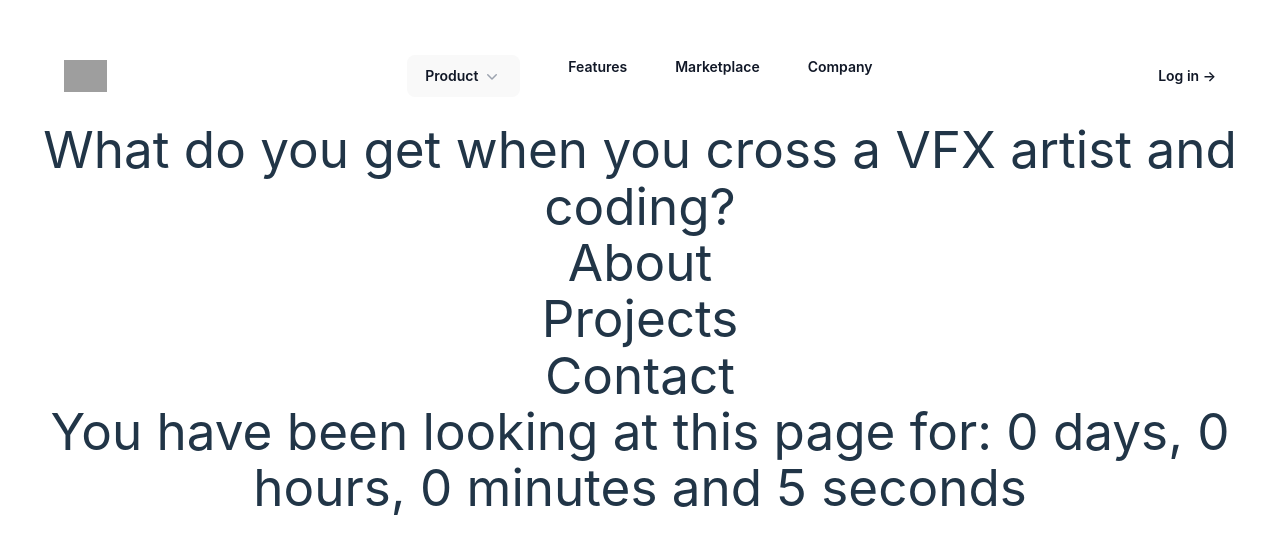
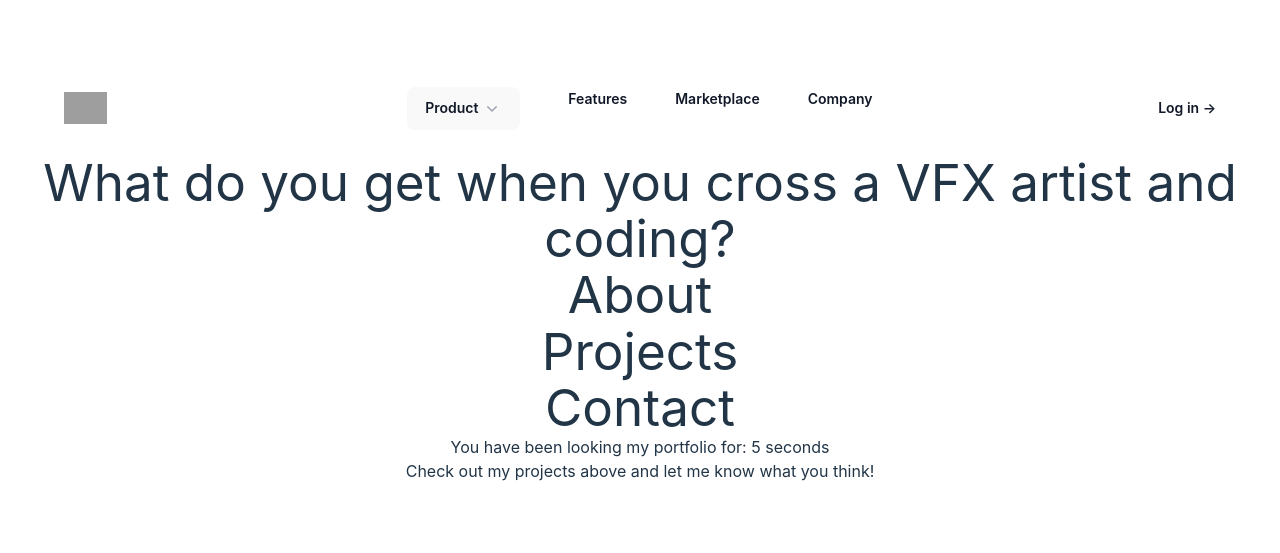
Before and after one commit to aaronfnp/anp_website_2025, a React (Vite) app: page / in a window 1280 px wide. Shown: the part 127-680 px from the top of the page. Built offline with nearby package versions, Linux system fonts and the light colour scheme; grey boxes are pictures that could not be loaded.

Commit message:
created fully functioning timer

```diff
--- a/src/components/timer.jsx
+++ b/src/components/timer.jsx
@@ -2,6 +2,14 @@ import React, { useState, useEffect } from "react";
 
 export default function Timer() {
   const [time, setTime] = useState(0);
+
+  const bodyText = {
+    days: "I think this was just left on in the background...",
+    hours: "At this point I hope you've already hired me",
+    minutes:
+      "Thanks for giving my portfolio a thorough lookthrough! Please consider contacting me about working together!",
+    seconds: "Check out my projects above and let me know what you think!",
+  };
 
   useEffect(() => {
     const interval = setInterval(() => {
@@ -17,9 +25,22 @@ export default function Timer() {
   const seconds = time % 60;
 
   return (
-    <h1>
-      You have been looking at this page for: {days} days, {hours} hours,{" "}
-      {minutes} minutes and {seconds} seconds
-    </h1>
+    <div>
+      <h3>
+        You have been looking my portfolio for:{" "}
+        {days >= 1 ? `${days} days,` : ""} {hours >= 1 ? `${hours} hours,` : ""}{" "}
+        {minutes >= 1 ? `${minutes} minutes, ` : ""}
+        {seconds} seconds
+      </h3>
+      <h3>
+        {days >= 1
+          ? bodyText.days
+          : hours >= 1
+          ? bodyText.hours
+          : minutes >= 5
+          ? bodyText.minutes
+          : bodyText.seconds}
+      </h3>
+    </div>
   );
 }
```
